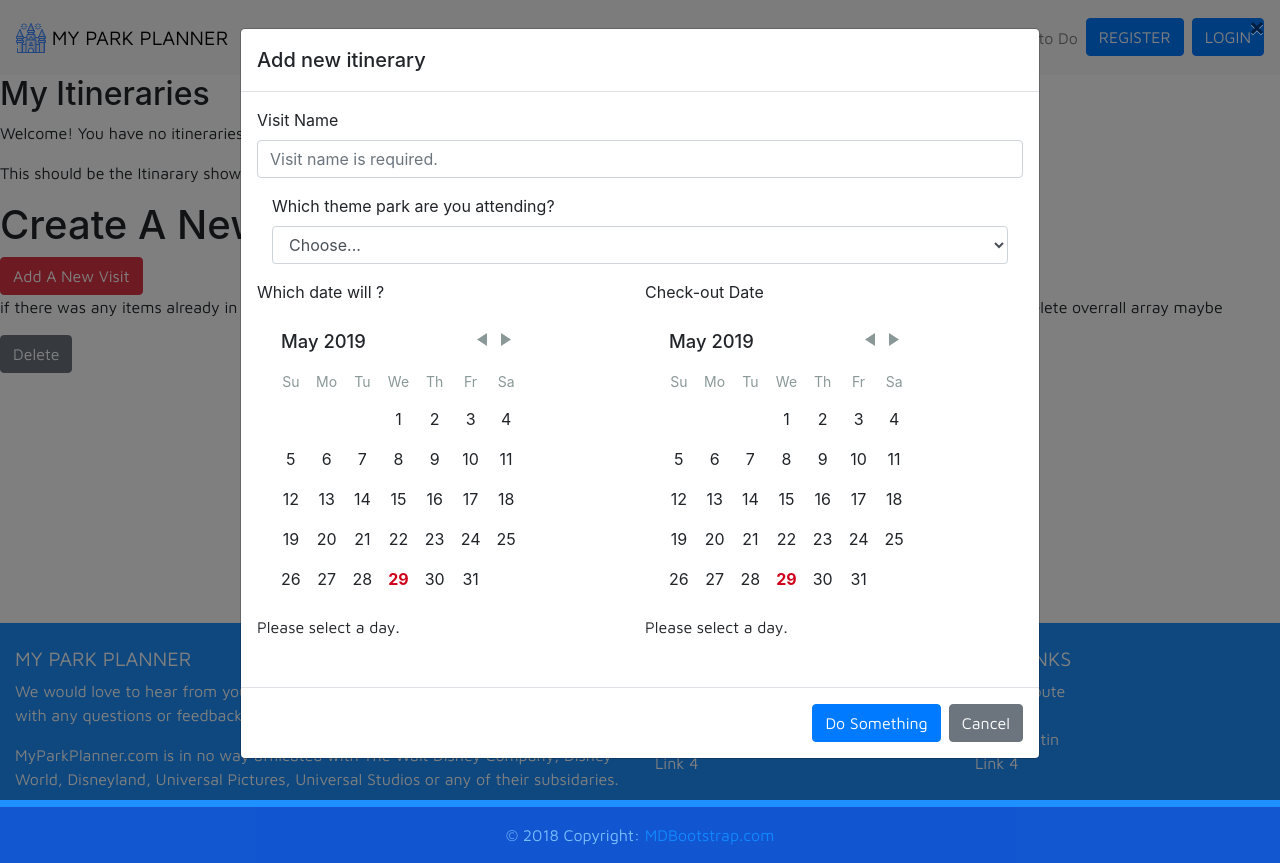
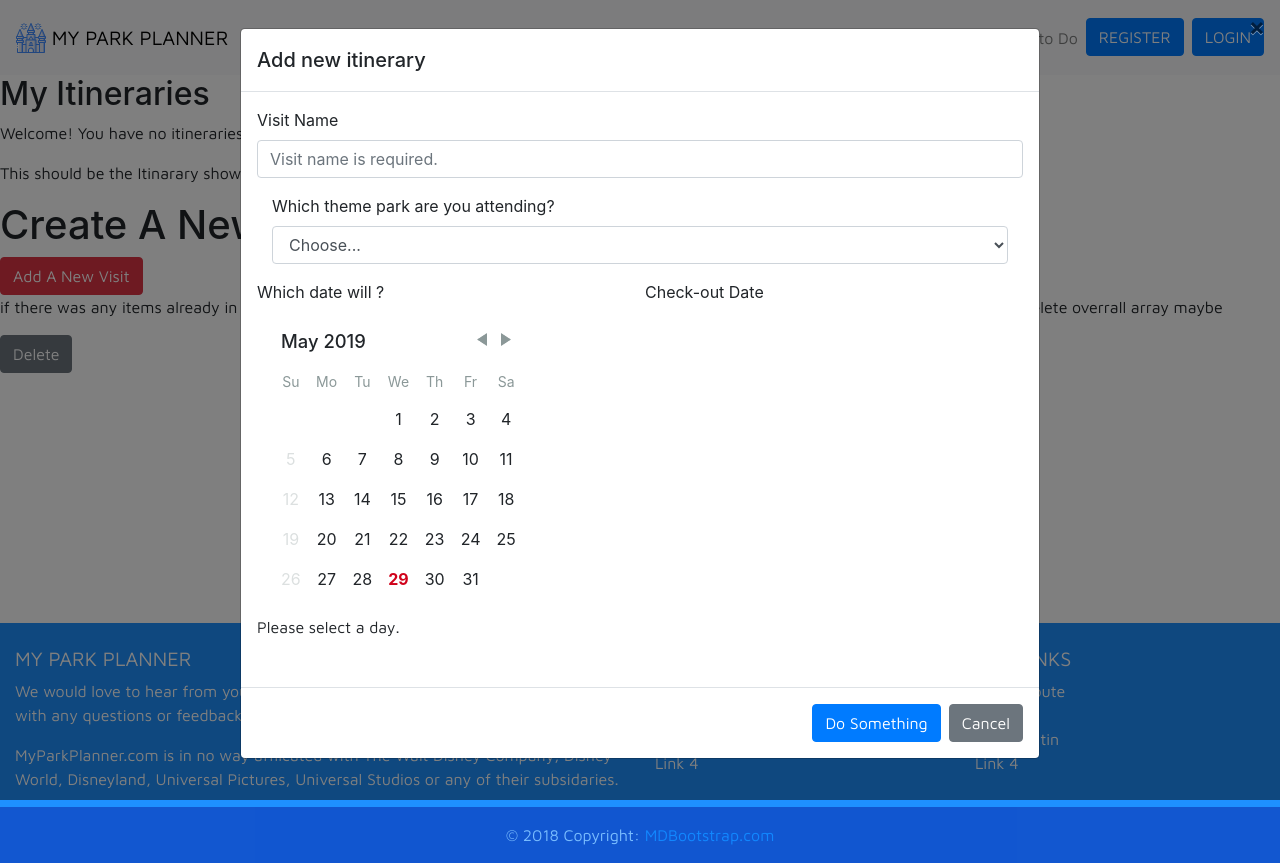
Before and after one commit to Aradford7/react-frontendDisney, a React (Create React App) app: page /itinerary in a window 1280 px wide. Both pictures are taken after a click on the button "Add A New Visit". Built offline with nearby package versions, Linux system fonts and the light colour scheme.

Commit message:
Move calendar component to be hard coded in itinerary

```diff
--- a/src/layout/Calendar/Calender.js
+++ b/src/layout/Calendar/Calender.js
@@ -24,7 +24,7 @@ export default class Calendar extends React.Component {
           onDayChange={this.props.handleDayChange}
         />
         {this.state.selectedDay ? (
-          <p>You clicked {this.state.selectedDay.toLocaleDateString()}</p>
+          <p>You clicked {this.props.selectedDay.toLocaleDateString()}</p>
         ) : (
           <p>Please select a day.</p>
         )}
--- a/src/layout/Itinerary/Itinerary.js
+++ b/src/layout/Itinerary/Itinerary.js
@@ -13,6 +13,7 @@ import "./Itinerary.css";
 class Itinerary extends Component {
   constructor(props) {
     super(props);
+    this.handleDayClick = this.handleDayClick.bind(this);
     this.state = {
       modal: false,
       lgShow: false,
@@ -41,14 +42,17 @@ class Itinerary extends Component {
     this.props.createTrip(this.state);
   };
 
-  handleDayChange(selectedDay, modifiers, dayPickerInput) {
-    const input = dayPickerInput.getInput();
-    this.setState({
-      selectedDay,
-      isEmpty: !input.value.trim(),
-      isValidDay: typeof selectedDay !== "undefined",
-      isDisabled: modifiers.disabled === true
-    });
+  handleDayClick(day, { selected, disabled }) {
+    if (disabled) {
+      // Day is disabled, do nothing
+      return;
+    }
+    if (selected) {
+      // Unselect the day if already selected
+      this.setState({ selectedDay: undefined });
+      return;
+    }
+    this.setState({ selectedDay: day });
   }
 
   render() {
@@ -127,12 +131,24 @@ class Itinerary extends Component {
                   <Form.Row>
                     <Form.Group as={Col} xs={6} controlId="formGridDate">
                       <Form.Label>Which date will ?</Form.Label>
-                      <Calendar handleDayChange={this.handleDayChange} />
+                      <DayPicker
+                        onDayClick={this.handleDayClick}
+                        selectedDays={this.state.selectedDay}
+                        disabledDays={{ daysOfWeek: [0] }}
+                      />
+                      {this.state.selectedDay ? (
+                        <p>
+                          You clicked{" "}
+                          {this.state.selectedDay.toLocaleDateString()}
+                        </p>
+                      ) : (
+                        <p>Please select a day.</p>
+                      )}
                     </Form.Group>
 
                     <Form.Group as={Col} xs={6} controlId="formGridDate">
                       <Form.Label>Check-out Date</Form.Label>
-                      <Calendar />
+                      {/* <Calendar /> */}
                     </Form.Group>
                   </Form.Row>
                 </Form>
```
